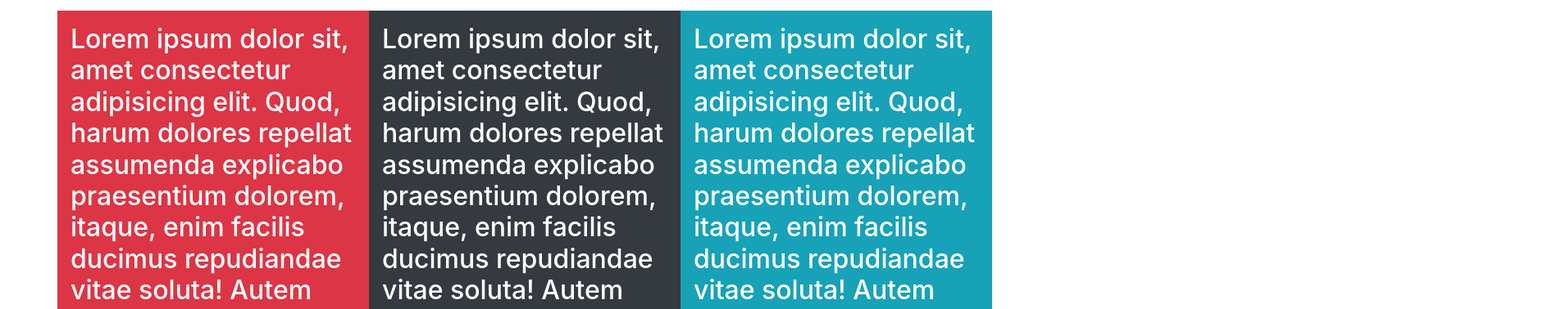
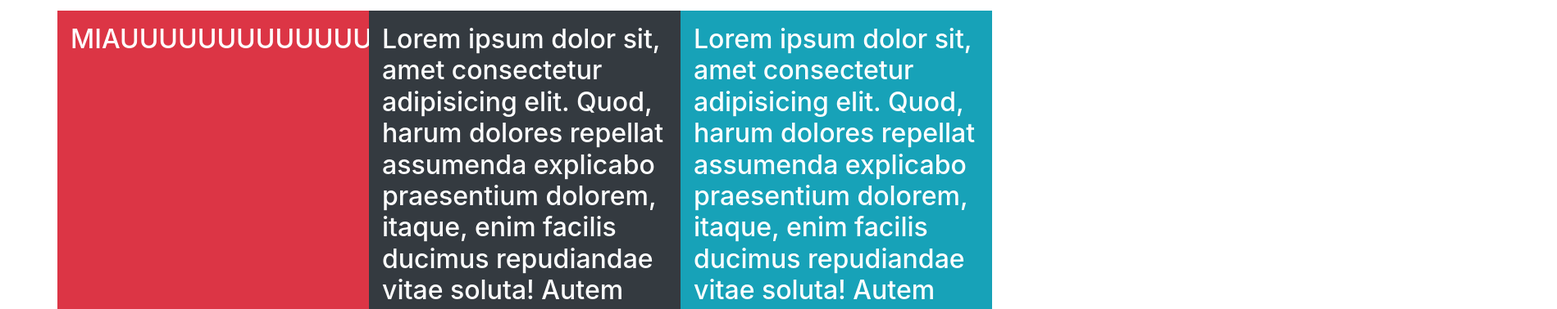
Before and after one commit to fernandoLM22/Nuevo, a plain HTML site: page index.html in a window 1280 px wide. Shown: the part 265-643 px from the top of the page at 82% size, 1899 px wide, since content can reach past the window. Drawn offline with Linux system fonts and the light colour scheme.

Commit message:
MIAAAAAAAAAAAAAAAAAAAAAAAAAAAAAAAAAAAAAAAAAAAAAAAAAAAAAAAAA

```diff
--- a/index.html
+++ b/index.html
@@ -37,7 +37,7 @@
 <div class="row">
 
   <h2 class="col-xl-4 col-md-4 col-sm-6 col-xs-12 bg-danger text-white p-3">
-    Lorem ipsum dolor sit, amet consectetur adipisicing elit. Quod, harum dolores repellat assumenda explicabo praesentium dolorem, itaque, enim facilis ducimus repudiandae vitae soluta! Autem fugiat, harum tenetur asperiores iusto quod?
+    MIAUUUUUUUUUUUUUUUUUUUUUUUUUUUUUUUUUUUUUUUUUUUUUUUUUUUUUUUUUUUUUUUUUUUUUUUUUU
   </h2>
 
   <h2 class="col-xl-4 col-md-4 col-sm-6 col-xs-12 bg-dark text-white p-3">
```
